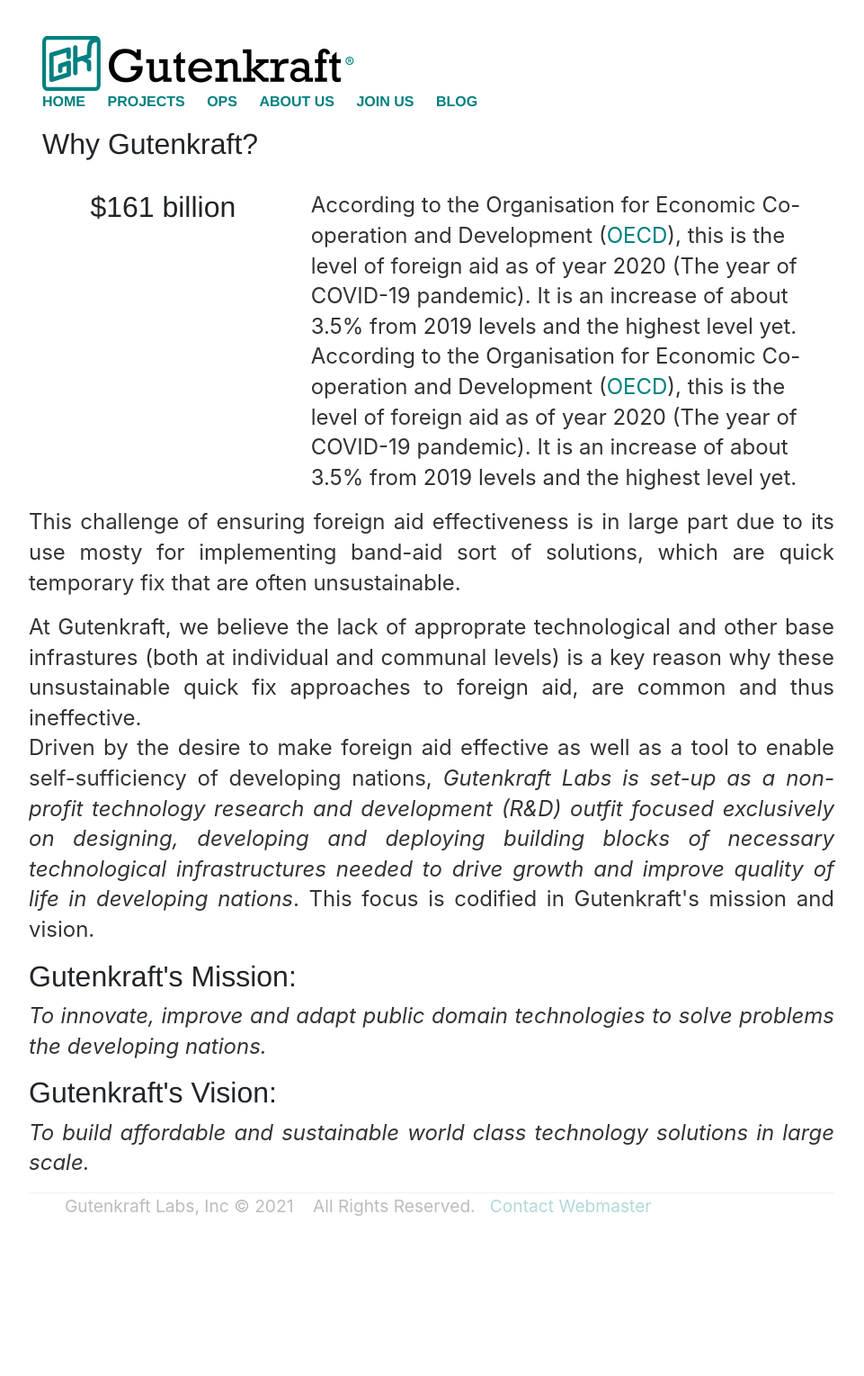
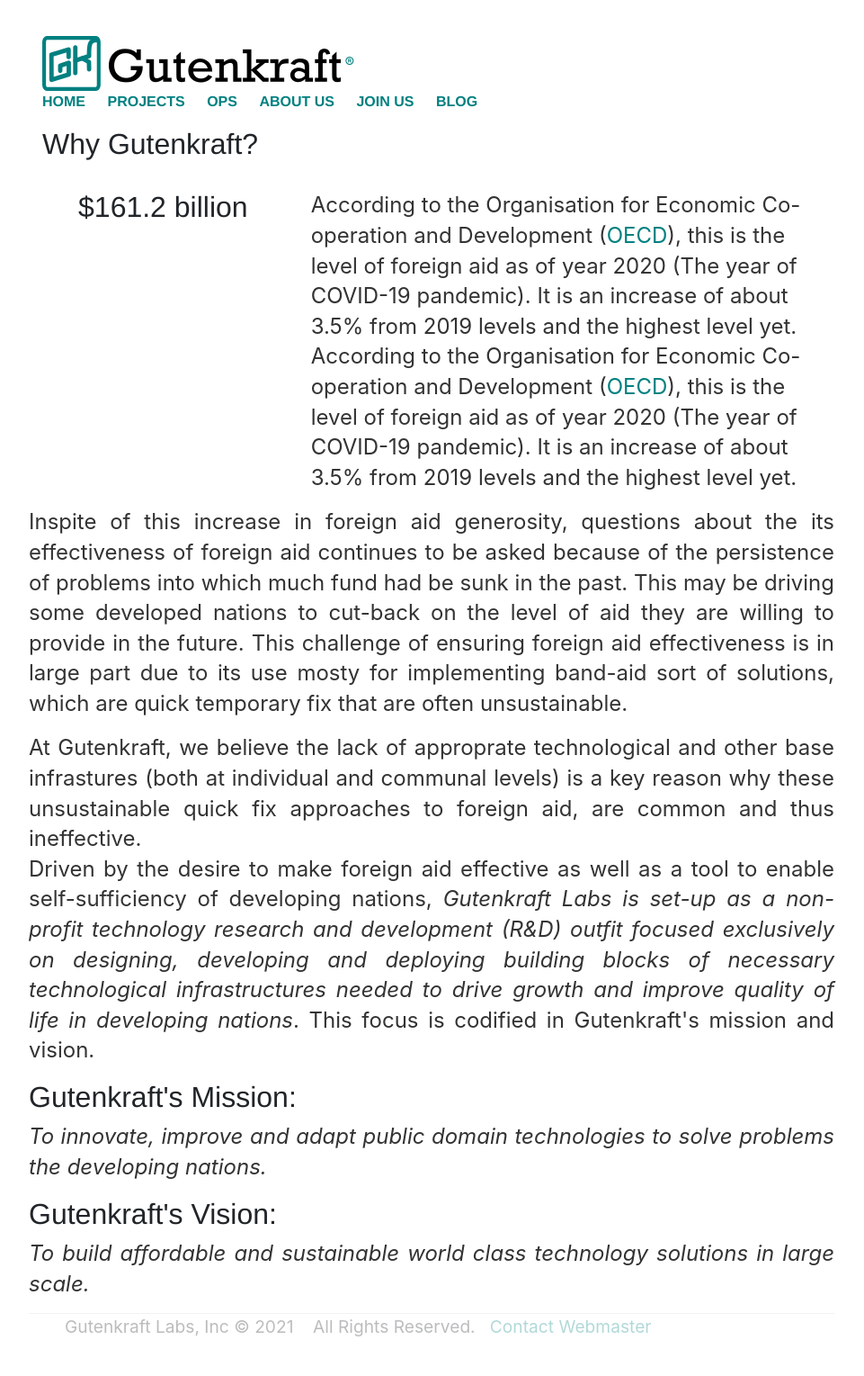
Before and after one commit to oferonmi/datafilik.github.io, a Jekyll site: the page built from index.html, in a window 1280 px wide. Shown: the whole page at 90% size, without its empty margins (160-1121 px from the left). Built offline with Jekyll 4.4.1, drawn with Linux system fonts in a browser that asks for light colours; before the commit the page ends 1395 px from its top, so only the background shows below that.

Commit message:
content update

```diff
--- a/index.html
+++ b/index.html
@@ -7,11 +7,11 @@
 
 	<h1>Why Gutenkraft?</h1><br>
 	<div class="row">
-		<div class="col-4 text-center"><h1>$161 billion</h1></div>
-		<div class="col-8 text-start fs-1">
-			<p class="fs-1">
-			According to the Organisation for Economic Co-operation and Development (<a href="https://www.oecd.org/newsroom/covid-19-spending-helped-to-lift-foreign-aid-to-an-all-time-high-in-2020-but-more-effort-needed.htm">OECD</a>), this is the level of foreign aid as of year 2020 (The year of COVID-19 pandemic). It is an increase of about 3.5% from 2019 levels and the highest level yet.
-			According to the Organisation for Economic Co-operation and Development (<a href="https://www.oecd.org/newsroom/covid-19-spending-helped-to-lift-foreign-aid-to-an-all-time-high-in-2020-but-more-effort-needed.htm">OECD</a>), this is the level of foreign aid as of year 2020 (The year of COVID-19 pandemic). It is an increase of about 3.5% from 2019 levels and the highest level yet.
+		<div class="col-4 text-center"><h1>$161.2 billion</h1></div>
+		<div class="col-8 text-start fs-2">
+			<p class="fs-2">
+				According to the Organisation for Economic Co-operation and Development (<a href="https://www.oecd.org/newsroom/covid-19-spending-helped-to-lift-foreign-aid-to-an-all-time-high-in-2020-but-more-effort-needed.htm">OECD</a>), this is the level of foreign aid as of year 2020 (The year of COVID-19 pandemic). It is an increase of about 3.5% from 2019 levels and the highest level yet.
+				According to the Organisation for Economic Co-operation and Development (<a href="https://www.oecd.org/newsroom/covid-19-spending-helped-to-lift-foreign-aid-to-an-all-time-high-in-2020-but-more-effort-needed.htm">OECD</a>), this is the level of foreign aid as of year 2020 (The year of COVID-19 pandemic). It is an increase of about 3.5% from 2019 levels and the highest level yet.
 			</p>
 		</div>
 	</div>
@@ -22,6 +22,7 @@
 
 	<div class="row">
 		<p align="justify">
+			Inspite of this increase in foreign aid generosity, questions about the its effectiveness of foreign aid continues to be asked because of the persistence of problems into which much fund had be sunk in the past. This may be driving some developed nations to cut-back on the level of aid they are willing to provide in the future.
 			This challenge of ensuring foreign aid effectiveness is in large part due to its use mosty for implementing band-aid sort of solutions, which are quick temporary fix that are often unsustainable.
 		</p>
 		<p align="justify">
```
